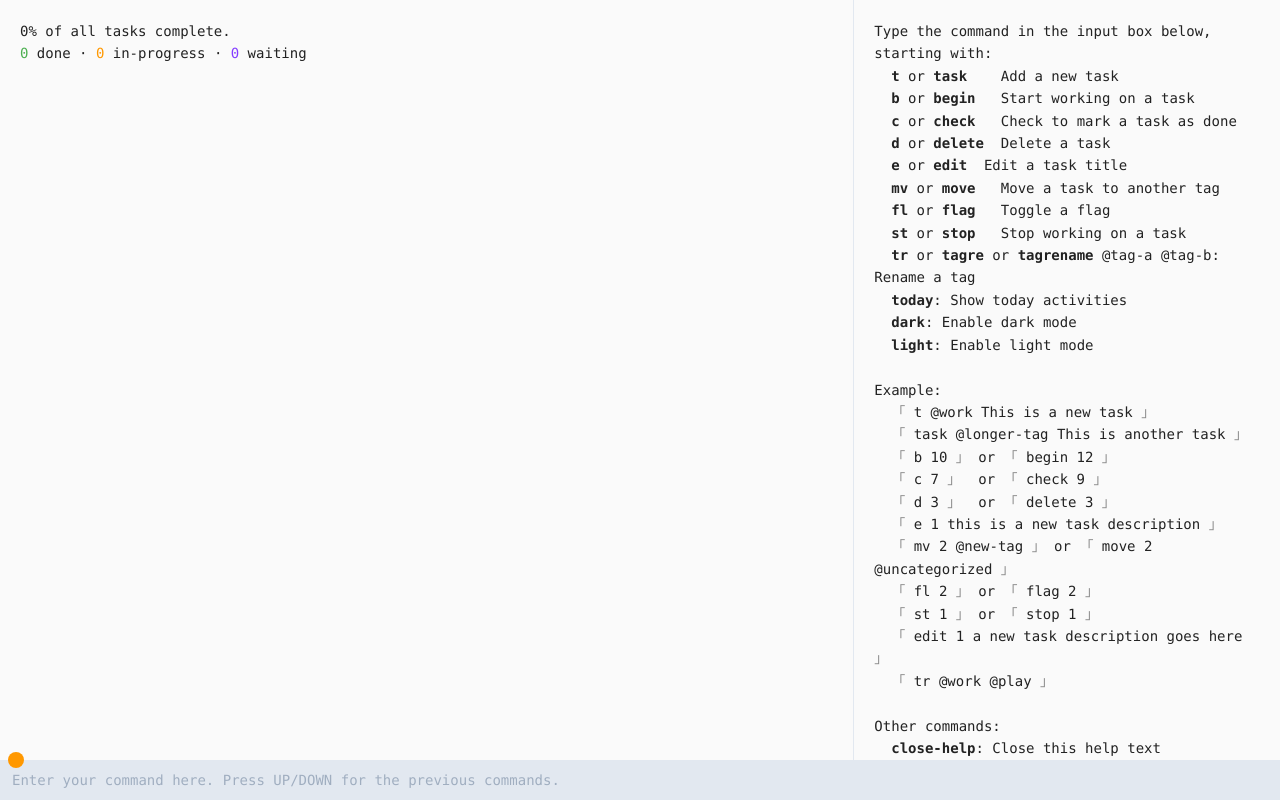
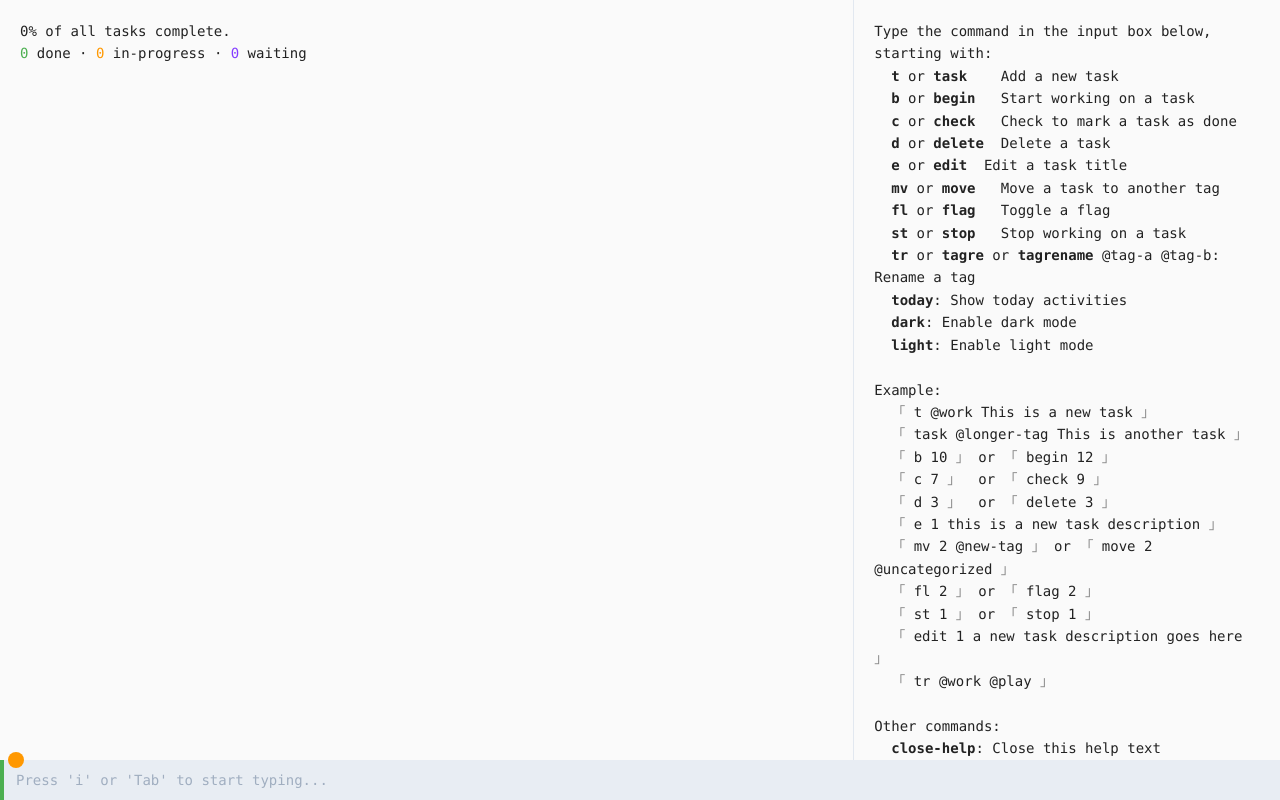
Before and after one commit to huytd/pomoday-v2, a React (Vite) app: page / in a window 1280 px wide. Built offline with nearby package versions, Linux system fonts and the light colour scheme.

Commit message:
Input UI enhancement. Press ESC to blur focus

```diff
--- a/src/components/InputBox.tsx
+++ b/src/components/InputBox.tsx
@@ -20,6 +20,7 @@ const KEY_F = 70;
 const KEY_P = 80;
 const KEY_N = 78;
 const KEY_INPUT = 73;
+const KEY_ESC = 27;
 
 export const InputBox = props => {
   const inputRef = React.useRef(null);
@@ -362,6 +363,9 @@ export const InputBox = props => {
     if (event.keyCode === KEY_INPUT && !inputIsFocused) {
       inputRef.current.focus();
     }
+    if (event.keyCode === KEY_ESC && inputIsFocused) {
+      inputRef.current.blur();
+    }
   };
 
   React.useEffect(() => {
@@ -380,17 +384,17 @@ export const InputBox = props => {
         )}
         <input
           ref={inputRef}
-          className="bg-transparent w-full h-full p-2 px-3 absolute top-0 left-0 z-10"
+          className="bg-transparent w-full h-full p-2 px-3 absolute top-0 left-0 z-10 border-l-4 border-transparent focus:border-green focus:bg-focus"
           tabIndex={0}
           autoFocus={true}
           onKeyPress={processInput}
           onKeyUp={processInput}
           onKeyDown={onKeyDown}
-          placeholder="Enter your command here. Press UP/DOWN for the previous commands."
+          placeholder="Press 'i' or 'Tab' to start typing..."
         />
         <input
           ref={suggestRef}
-          className="bg-transparent w-full h-full p-2 px-3 absolute top-0 left-0 z-0 pointer-events-none opacity-25"
+          className="bg-transparent border-l-4 border-transparent w-full h-full p-2 px-3 absolute top-0 left-0 z-0 pointer-events-none opacity-25"
           disabled={true}
           value={''}
         />
--- a/src/styles/style.scss
+++ b/src/styles/style.scss
@@ -8,6 +8,7 @@
     --green: #4caf50;
     --orange: #ff9800;
     --control: #e2e8f0;
+    --control-focus: rgba(255, 255, 255, 0.2);
     --background: #fafafa;
     --foreground: #222222;
     --foreground-dim: #a0aec0;
@@ -22,6 +23,7 @@
     --green: #8bc34a;
     --orange: #ffb13d;
     --control: #192226;
+    --control-focus: rgba(33, 45, 51, 0.4);
     --background: #233035;
     --foreground: #d7e1e4;
     --foreground-dim: #638997;
--- a/tailwind.config.js
+++ b/tailwind.config.js
@@ -1,4 +1,8 @@
 module.exports = {
+  variants: {
+    borderColor: ['responsive', 'hover', 'focus'],
+    backgroundColor: ['responsive', 'hover', 'focus'],
+  },
   theme: {
     colors: {
       transparent: "var(--transparent)",
@@ -9,6 +13,7 @@ module.exports = {
       green: "var(--green)",
       orange: "var(--orange)",
       control: "var(--control)",
+      focus: "var(--control-focus)",
       background: "var(--background)",
       foreground: "var(--foreground)",
       stall: {
```
